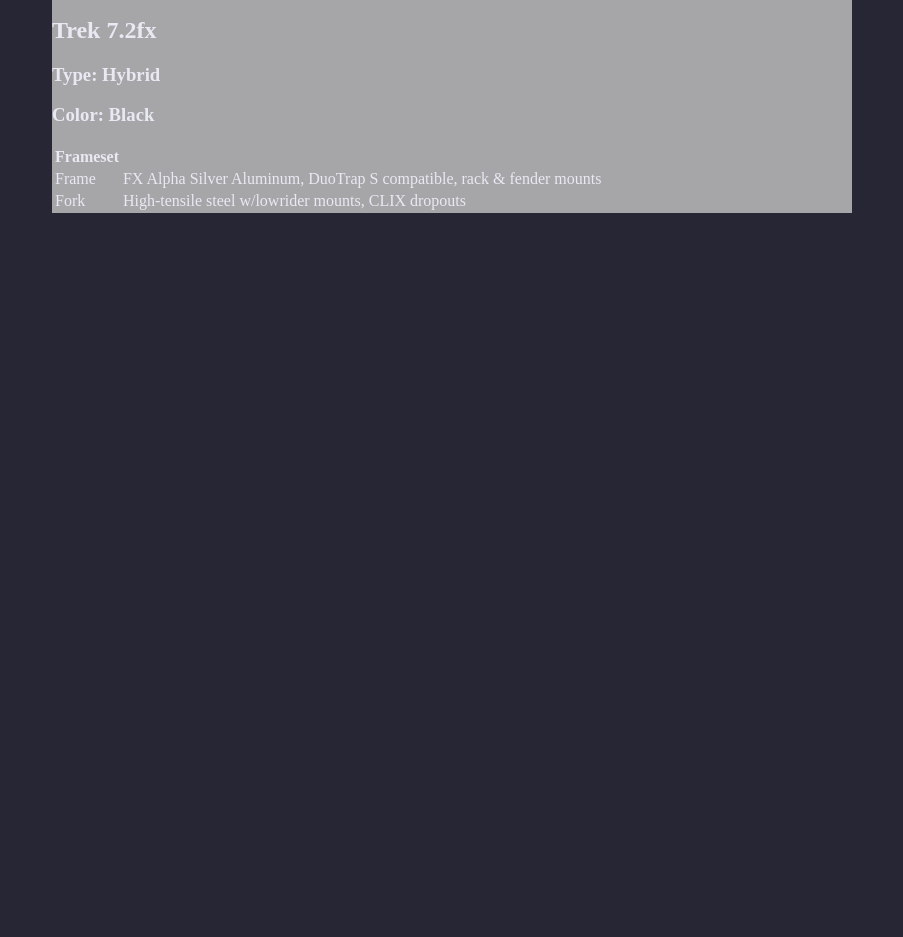
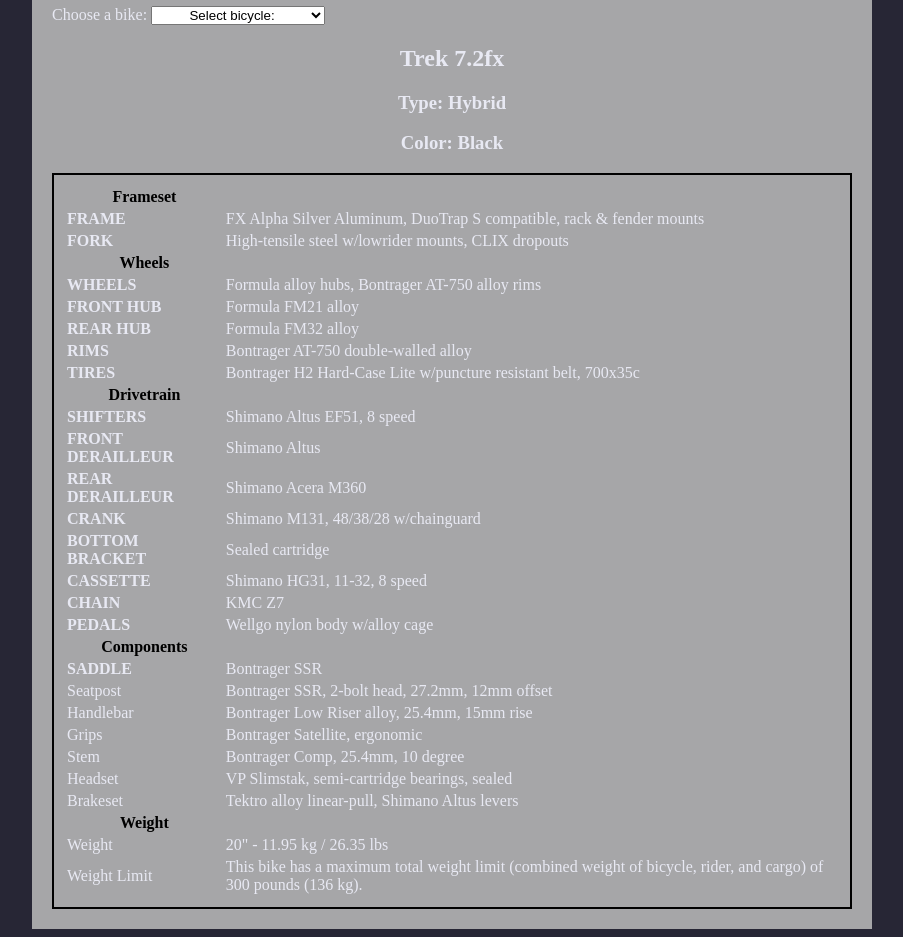
Before and after one commit to adambruce612/BicycleInfo, a plain HTML site: page index.html in a window 1280 px wide. Shown: the part 102-1039 px from the top of the page, without its empty margins (188-1091 px from the left). Before the commit the page ends 800 px from the top, so only its background shows below. Drawn offline with Linux system fonts and the light colour scheme.

Commit message:
Add files via upload

```diff
--- a/index.html
+++ b/index.html
@@ -27,12 +27,112 @@
           <th>Frameset</th>
         </tr>
         <tr>
-          <td>Frame</td>
+          <td class="part-name">Frame</td>
           <td>FX Alpha Silver Aluminum, DuoTrap S compatible, rack & fender mounts</td>
         </tr>
         <tr>
-          <td>Fork</td>
+          <td class="part-name">Fork</td>
           <td>High-tensile steel w/lowrider mounts, CLIX dropouts</td>
+        </tr>
+        <tr>
+          <th>Wheels</th>
+        </tr>
+        <tr>
+          <td class="part-name">Wheels</td>
+          <td>Formula alloy hubs, Bontrager AT-750 alloy rims</td>
+        </tr>
+        <tr>
+          <td class="part-name">Front Hub</td>
+          <td>Formula FM21 alloy</td>
+        </tr>
+        <tr>
+          <td class="part-name">Rear Hub</td>
+          <td>Formula FM32 alloy</td>
+        </tr>
+        <tr>
+          <td class="part-name">Rims</td>
+          <td>Bontrager AT-750 double-walled alloy</td>
+        </tr>
+        <tr>
+          <td class="part-name">Tires</td>
+          <td>Bontrager H2 Hard-Case Lite w/puncture resistant belt, 700x35c</td>
+        </tr>
+        <tr>
+          <th>Drivetrain</th>
+        </tr>
+        <tr>
+          <td class="part-name">Shifters</td>
+          <td>Shimano Altus EF51, 8 speed</td>
+        </tr>
+        <tr>
+            <td class="part-name">Front derailleur</td>
+            <td>Shimano Altus</td>
+        </tr>
+        <tr>
+          <td class="part-name">Rear derailleur</td>
+          <td>Shimano Acera M360</td>
+        </tr>
+        <tr>
+          <td class="part-name">Crank</td>
+          <td>Shimano M131, 48/38/28 w/chainguard</td>
+        </tr>
+        <tr>
+          <td class="part-name">Bottom bracket</td>
+          <td>Sealed cartridge</td>
+        </tr>
+        <tr>
+          <td class="part-name">Cassette</td>
+          <td>Shimano HG31, 11-32, 8 speed</td>
+        </tr>
+        <tr>
+          <td class="part-name">Chain</td>
+          <td>KMC Z7</td>
+        </tr>
+        <tr>
+          <td class="part-name">Pedals</td>
+          <td>Wellgo nylon body w/alloy cage</td>
+        </tr>
+        <tr>
+          <th>Components</th>
+        </tr>
+        <tr>
+          <td class="part-name">Saddle</td>
+          <td>Bontrager SSR</td>
+        </tr>
+        <tr>
+          <td>Seatpost</td>
+          <td>Bontrager SSR, 2-bolt head, 27.2mm, 12mm offset</td>
+        </tr>
+        <tr>
+          <td>Handlebar</td>
+          <td>Bontrager Low Riser alloy, 25.4mm, 15mm rise</td>
+        </tr>
+        <tr>
+          <td>Grips</td>
+          <td>Bontrager Satellite, ergonomic</td>
+        </tr>
+        <tr>
+          <td>Stem</td>
+          <td>Bontrager Comp, 25.4mm, 10 degree</td>
+        </tr>
+        <tr>
+          <td>Headset</td>
+          <td>VP Slimstak, semi-cartridge bearings, sealed</td>
+        </tr>
+        <tr>
+          <td>Brakeset</td>
+          <td>Tektro alloy linear-pull, Shimano Altus levers</td>
+        </tr>
+        <tr>
+          <th>Weight</th>
+        </tr>
+        <tr>
+          <td>Weight</td>
+          <td>20" - 11.95 kg / 26.35 lbs</td>
+        </tr>
+        <tr>
+          <td>Weight Limit</td>
+          <td>This bike has a maximum total weight limit (combined weight of bicycle, rider, and cargo) of 300 pounds (136 kg).</td>
         </tr>
       </table>
     </div>
--- a/style/style.css
+++ b/style/style.css
@@ -9,12 +9,28 @@ body {
     margin: auto;
     color: #e8e9f3;
     max-width: 800px;
+    padding: 20px;
 }
 
-h1 {
+h1, h2, h3 {
     text-align: center;
 }
 
 select {
     text-align: center;
 }
+
+table {
+    border: 2px solid black;
+    margin: auto;
+    padding: 10px;
+}
+
+th {
+    color: black;
+}
+
+.part-name {
+    text-transform: uppercase;
+    font-weight: bold;
+}
```
